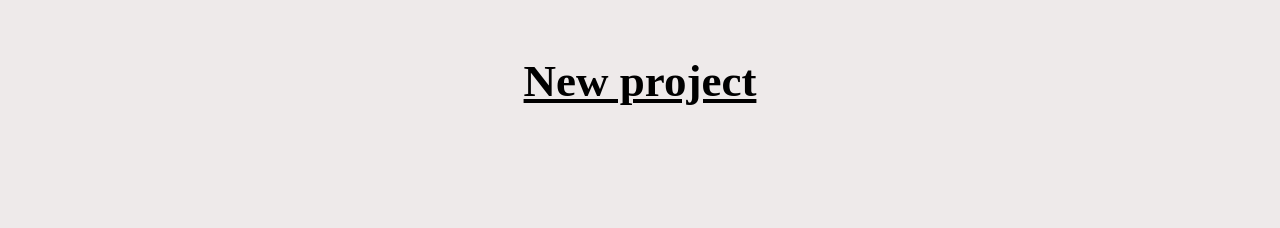
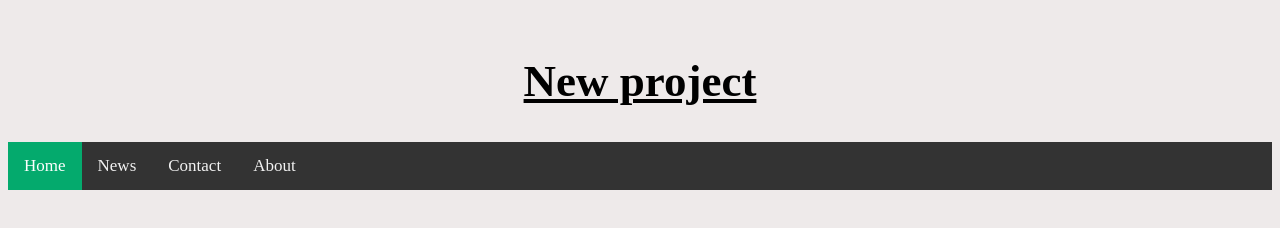
Before and after one commit to veixd/projects, a plain HTML site: page index.html in a window 1280 px wide. Drawn offline with Linux system fonts and the light colour scheme.

Commit message:
trying navbars

```diff
--- a/index.html
+++ b/index.html
@@ -1,7 +1,14 @@
 <!DOCTYPE html>
 <body></body>
+
 <h1>New project</h1>
 
+<div class="topnav">
+    <a class="active" href="#home">Home</a>
+    <a href="#news">News</a>
+    <a href="#contact">Contact</a>
+    <a href="#about">About</a>
+  </div>
 
 
 
@@ -9,6 +16,34 @@
 
 
 <style>
+
+.topnav {
+  background-color: #333;
+  overflow: hidden;
+}
+
+/* Style the links inside the navigation bar */
+.topnav a {
+  float: left;
+  color: #f2f2f2;
+  text-align: center;
+  padding: 14px 16px;
+  text-decoration: none;
+  font-size: 17px;
+}
+
+/* Change the color of links on hover */
+.topnav a:hover {
+  background-color: #ddd;
+  color: black;
+}
+
+/* Add a color to the active/current link */
+.topnav a.active {
+  background-color: #04AA6D;
+  color: white;
+}
+
 
     body{
         background-color: #eeeaea;
```
